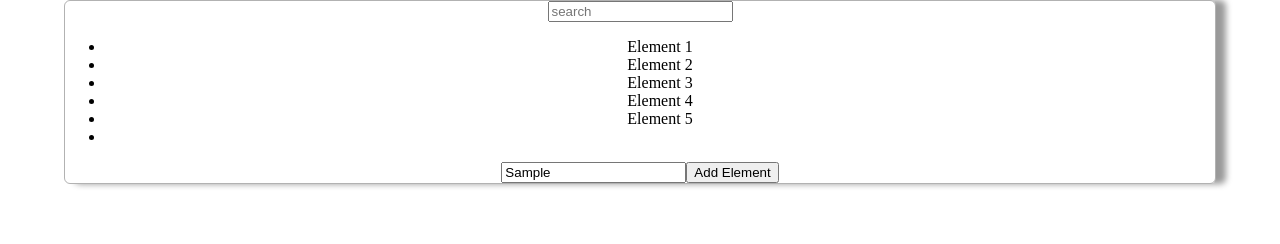
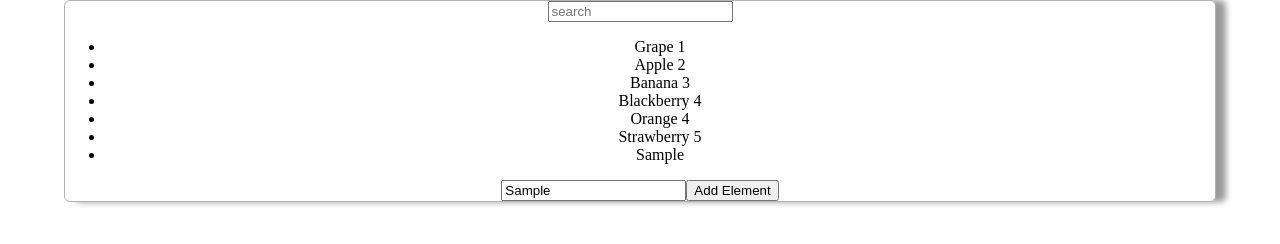
Before and after one commit to Wiktor-Wojciechowski/RepoJS, a plain HTML site: page index.html in a window 1280 px wide. Both pictures are taken after typing "Sample" into the empty fields and a click on the button "Add Element". Drawn offline with Linux system fonts and the light colour scheme.

Commit message:
fixed selection errors

```diff
--- a/index.html
+++ b/index.html
@@ -7,16 +7,17 @@
 
 <body>
     <div class="wrapper">
-        <input type="text" placeholder="search">
+        <input id="searchbar" type="text" placeholder="search">
         <form id="list-of-elements">
             <ul>
-                <li><span class="remove">Element 1</span></li>
-                <li><span class="remove">Element 2</span></li>
-                <li><span class="remove">Element 3</span></li>
-                <li><span class="remove">Element 4</span></li>
-                <li><span class="remove">Element 5</span></li>
+                <li><span class="remove">Grape 1</span></li>
+                <li><span class="remove">Apple 2</span></li>
+                <li><span class="remove">Banana 3</span></li>
+                <li><span class="remove">Blackberry 4</span></li>
+                <li><span class="remove">Orange 4</span></li>
+                <li><span class="remove">Strawberry 5</span></li>
             </ul>
-            <input type="text"><button>Add Element</button>
+            <input id="element-adder" type="text"><button>Add Element</button>
         </form>
     </div>
 </body>
--- a/js/main.js
+++ b/js/main.js
@@ -15,7 +15,7 @@ btn = document.querySelector("#list-of-elements button");
 btn.addEventListener('click', function (e) {
     e.preventDefault();
 
-    inputvalue = document.querySelector('input[type="text"]').value;
+    inputvalue = document.querySelector('#element-adder').value;
 
     const newLi = document.createElement("li");
     const newSpan = document.createElement("span");
@@ -26,7 +26,7 @@ btn.addEventListener('click', function (e) {
     list.appendChild(newLi);
 })
 
-searchInput = document.querySelector("input[placeholder='search'");
+searchInput = document.querySelector("#searchbar");
 searchInput.addEventListener('keyup', function (e) {
     var searchedTitle = searchInput.value.toLowerCase();
     var items = Array.from(document.querySelectorAll("li"));
```
